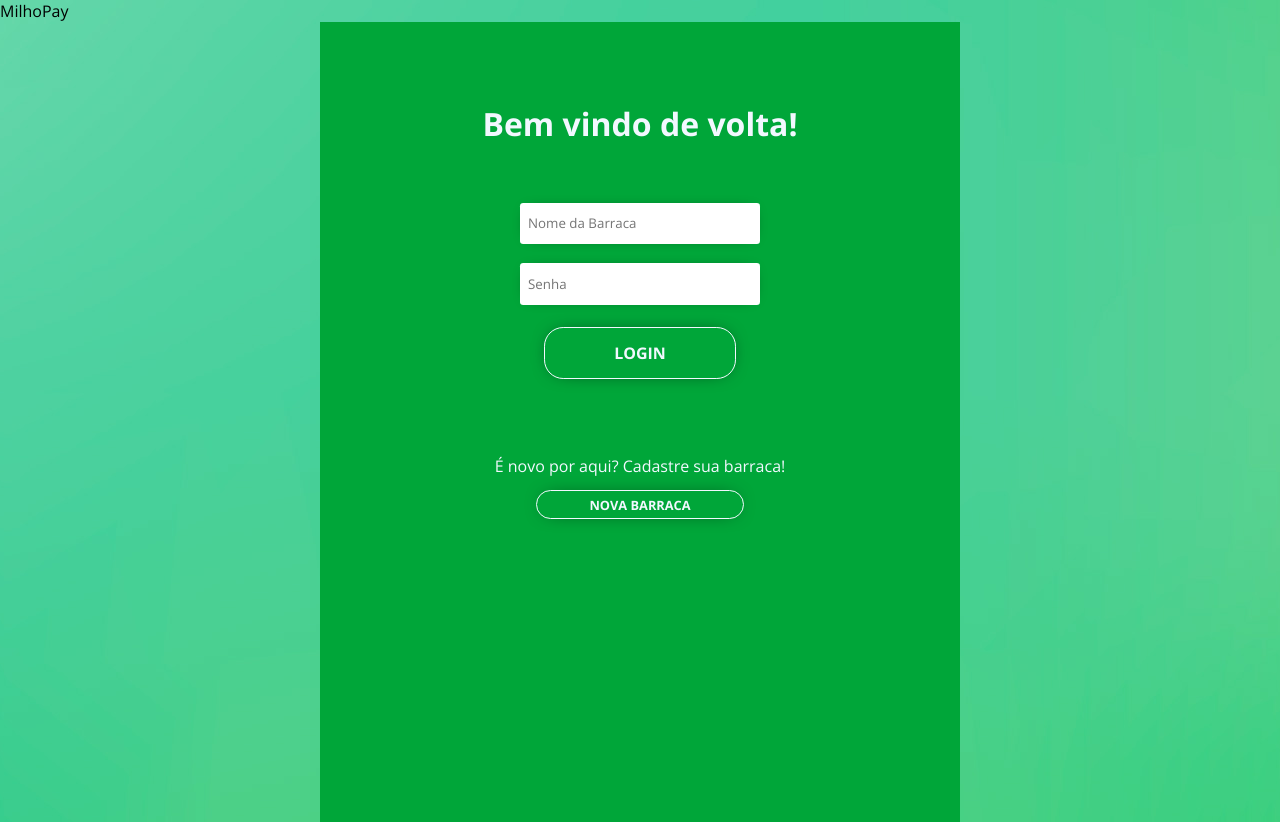
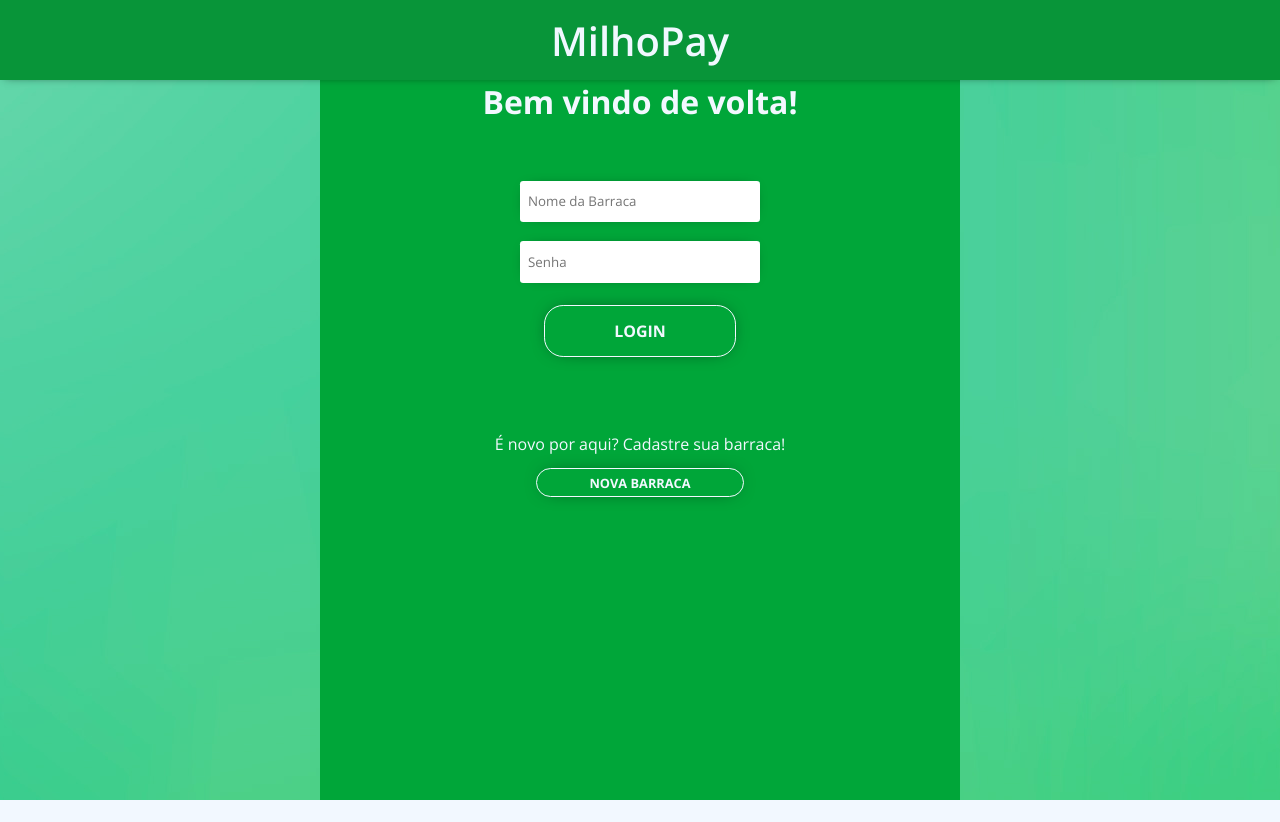
Before and after one commit to FabricioSobrinho/Milho-Pay, a React (Vite) app: page /login in a window 1280 px wide. After the commit the page ends 800 px from the top, so only its background shows below. Built offline with nearby package versions, Linux system fonts and the light colour scheme.

Commit message:
Feat: updated navbar

```diff
--- a/src/components/Navbar.jsx
+++ b/src/components/Navbar.jsx
@@ -1,9 +1,13 @@
 import styles from "../styles/navbar.module.css";
 import Button from "../components/forms/Button";
+import Cookies from "js-cookie";
+
 function Navbar() {
+  const tentName = Cookies.get("loggedTent");
+
   return (
     <div className={styles.mainNavbar}>
-      <div className={styles.leftNavbar}>Barraca</div>
+      <div className={styles.leftNavbar}>{tentName}</div>
       <div className={styles.rightNavbar}>
         <Button text="Pratos" type="nav" />
         <Button text="Bebidas" type="nav" />
--- a/src/styles/navbar.module.css
+++ b/src/styles/navbar.module.css
@@ -14,6 +14,26 @@
 
   z-index: 9999;
   box-shadow: 0px 0px 10px -5px black;
+}
+.mainNavbarUnlogged {
+  position: fixed;
+  top: 0;
+
+  justify-content: space-around;
+  align-items: center;
+  width: 100vw;
+
+  height: 5rem;
+
+  display: flex;
+  background: #089539;
+  color: #f0f8ff;
+
+  z-index: 9999;
+  box-shadow: 0px 0px 10px -5px black;
+
+  font-size: 2.5rem;
+  font-weight: 600;
 }
 
 .leftNavbar,
```
